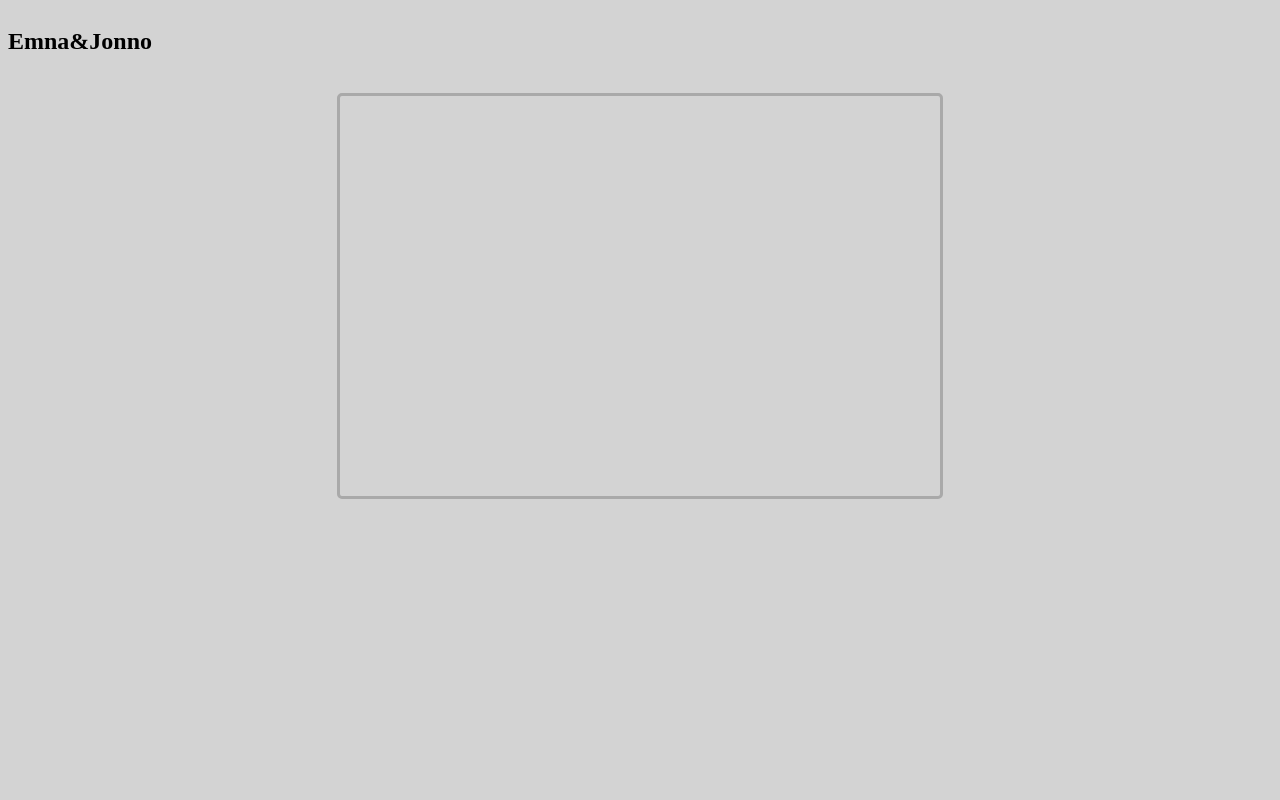
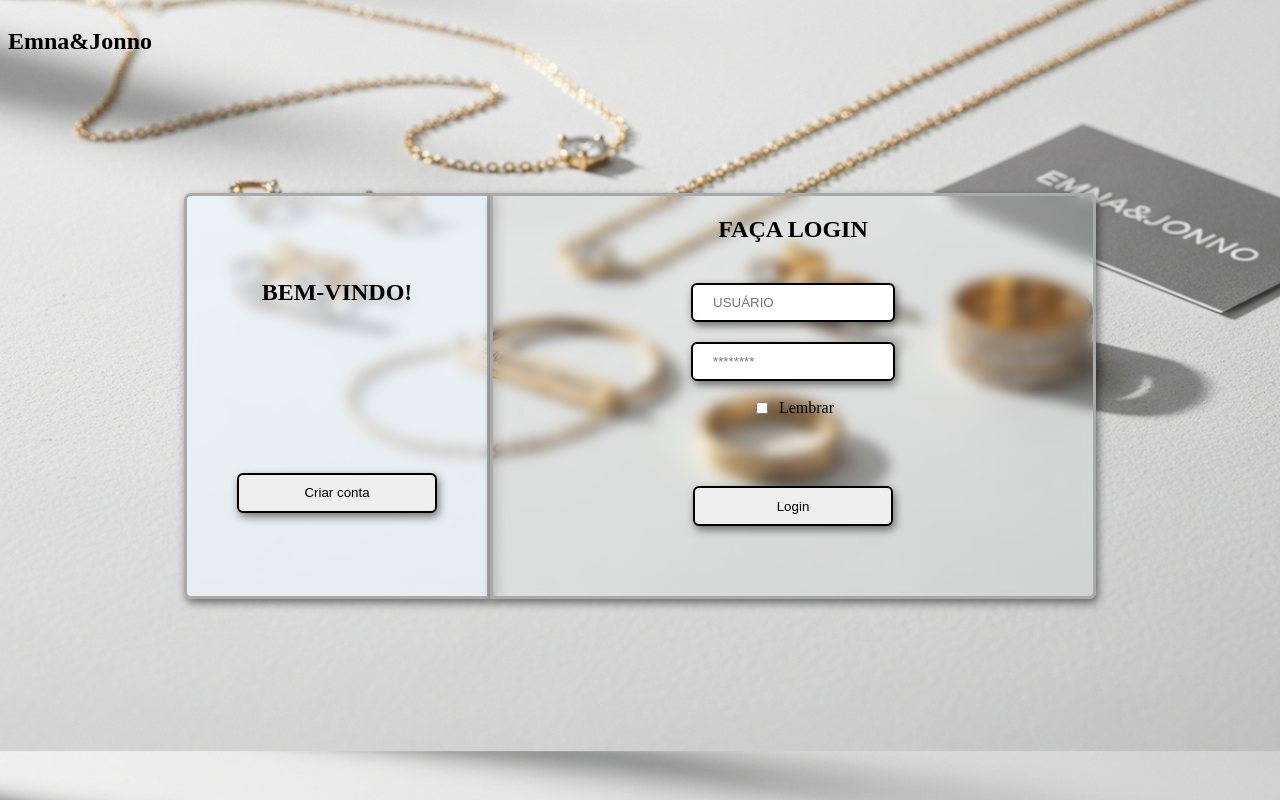
Before and after one commit to ImperadorCelestial/Emna-Jonno, a plain HTML site: page tela de cadastro EMNA & JONNO/cadastroLogin.html in a window 1280 px wide. Drawn offline with Linux system fonts and the light colour scheme.

Commit message:
Add files via upload
10/ 09/ 2025

```diff
--- a/tela de cadastro EMNA & JONNO/cadastroLogin.css
+++ b/tela de cadastro EMNA & JONNO/cadastroLogin.css
@@ -4,6 +4,10 @@ body
     flex-direction: column;
     justify-content: center;
     background-color: lightgray;
+    background-image: url(img/EMNA&JONNO\ background\ img.webp);
+    background-size: cover;
+    background-position: center;
+
 }
 
 main
@@ -13,10 +17,80 @@ main
 
 .container-pai
 {
+    display: flex;
+    justify-content: center;
+    flex-direction: row;
+    margin-top: 100px;
+    align-items: center;
+}
+
+.container-esquerda
+{
+    width: 300px;
+    height: 400px;
+    border: 3px solid darkgray;
+    border-top-left-radius: 7px;
+    border-bottom-left-radius: 7px;
+    box-shadow: 2px 4px 8px rgba(0, 0, 0, 0.5);
+    background-color: rgba(240, 248, 255, 0.6);
+    backdrop-filter: blur(6px);
+    display: flex;
+    flex-direction: column;
+    align-items: center;
+}
+
+.h2
+{
+    margin: auto;
+}
+
+.cad-btn
+{
+    width: 200px;
+    height: 40px;
+    border: 2px solid black;
+    border-radius: 6px;
+    box-shadow: 2px 4px 8px rgba(0, 0, 0, 0.5);
+    margin: auto;
+}
+
+.container-direita
+{
     width: 600px;
     height: 400px;
     border: 3px solid darkgray;
-    border-radius: 5px;
-    box-shadow: 2px 4px 8px rgba(0.0.0.0,5);
-    margin: auto;
+    border-top-right-radius: 7px;
+    border-bottom-right-radius: 7px;
+    box-shadow: 2px 4px 8px rgba(0, 0, 0, 0.5);
+    background-color: rgba(240, 248, 255, 0.1);
+    backdrop-filter: blur(6px);
+    display: flex;
+    flex-direction: column;
+    align-items: center;
 }
+
+.placeholder
+{
+    width: 180px;
+    height: 35px;
+    padding: 0px 0px 0px 20px;
+    border: 2px solid black;
+    border-radius: 6px;
+    box-shadow: 2px 4px 8px rgba(0, 0, 0, 0.5);
+    margin-top: 20px;
+}
+
+.checkbox-container {
+    display: flex;
+    align-items: center;
+    gap: 8px;
+    font-size: 16px;
+    cursor: pointer;
+    user-select: none;
+  }
+
+  input[type="checkbox"] {
+    width: 12px;
+    height: 12px;
+    cursor: pointer;
+  }
--- a/tela de cadastro EMNA & JONNO/cadastroLogin.html
+++ b/tela de cadastro EMNA & JONNO/cadastroLogin.html
@@ -11,7 +11,22 @@
     <br>
     <main>
         <div class="container-pai">
+            <div class="container-esquerda">
+                <h2 class="h2">BEM-VINDO!</h2>
+                <button class="cad-btn">Criar conta</button>
+            </div>
+            <div class="container-direita">
+                <h2 class="h22">FAÇA LOGIN</h2>
+                <input type="text" placeholder="USUÁRIO" class="placeholder">
+                <input type="password" placeholder="********" class="placeholder">
+                <br>
+                <label class="checkbox-container">
+                    <input type="checkbox">
+                    Lembrar
+                  </label>
 
+                <button class="cad-btn">Login</button>
+            </div>
         </div>
     </main>
 
```
Also changed, not shown: tela de cadastro EMNA & JONNO/img/EMNA&JONNO background img.webp (added).
